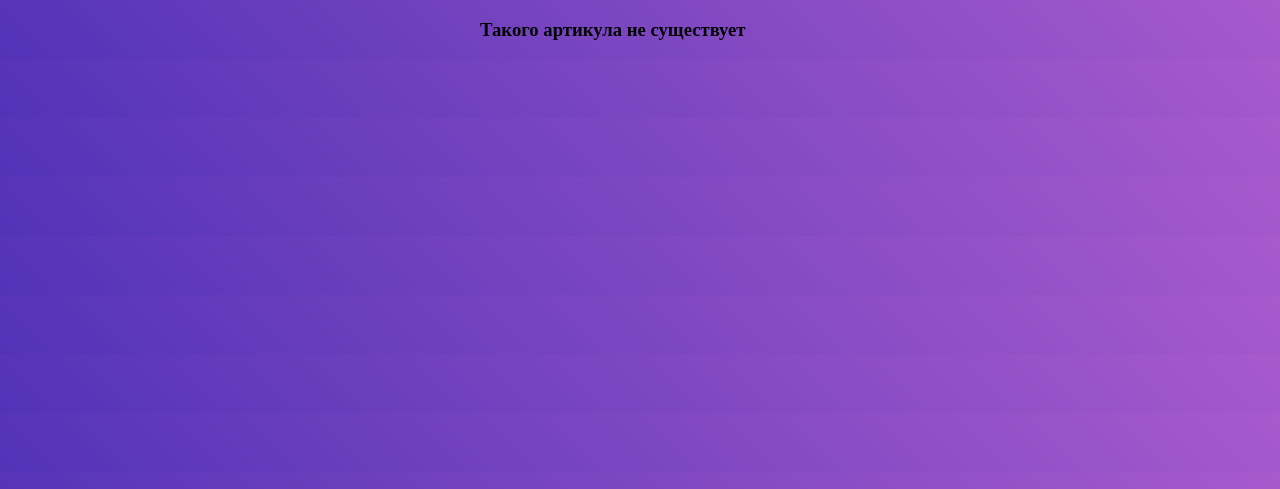
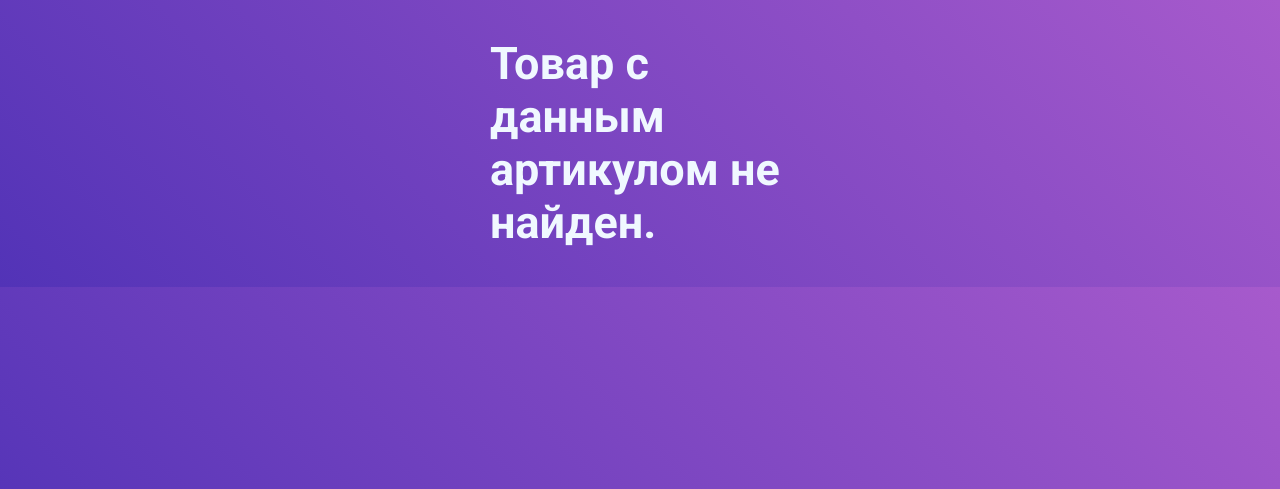
Before and after one commit to Arsen1406/catalog_project, a Django app: template catalog/templates/product_detail.html in a window 1280 px wide. Shown: the top 489 px of the page. Run offline with Django 4.2, Linux system fonts and the light colour scheme; the template is opened without the code that fills it: most values are stand-ins (such as "Sample title", 1, 10 or a date in 2020).

Commit message:
Доделал тестовое задание

```diff
--- a/catalog/catalog/settings.py
+++ b/catalog/catalog/settings.py
@@ -23,7 +23,7 @@
 SECRET_KEY = 'django-insecure-_hio%le#cegb6&ig&*7)t$kgz7_vuk($0cxfi&lm5&(sy)l^=&'
 
 # SECURITY WARNING: don't run with debug turned on in production!
-DEBUG = False
+DEBUG = True
 
 ALLOWED_HOSTS = ['*']
 
--- a/catalog/static/css/style.css
+++ b/catalog/static/css/style.css
@@ -9,10 +9,13 @@
         max-width: 40%;
         font-size: 50px;
         font-family: 'Roboto', sans-serif;
-        animation-duration: 1s;
-        animation-timing-function: linear;
-        animation-name: slidein;
     }
+
+    .mainTitle{
+      animation-duration: 1s;
+      animation-timing-function: linear;
+      animation-name: slidein;
+  }
 
   @keyframes slidein {
   from {
--- a/catalog/templates/demo.html
+++ b/catalog/templates/demo.html
@@ -69,7 +69,7 @@
   </div>
   <main>
     <div class="mainCont">
-      <h1>
+      <h1 class="mainTitle">
           Ремонт под ключ от 2900 руб.м².
       </h1>
       <h2 class="litleTitle">
--- a/catalog/templates/product_detail.html
+++ b/catalog/templates/product_detail.html
@@ -36,7 +36,7 @@
         <br><br><br>
     {% endfor %}
   {% else %}
-    <h3>Такого артикула не существует</h3>
+    <h2>Товар с данным артикулом не найден.</h2>
   {% endif %}
 </body>
 </html>
@@ -52,6 +52,12 @@
     color: #fafafa;
   }
 
+  h2{
+    margin-left: 10px;
+    color: aliceblue;
+    font-size: 45px;
+    font-family: 'Roboto', sans-serif;
+  }
 
     body {
         margin-left: auto;
```
Also changed, not shown: 1 other file.
